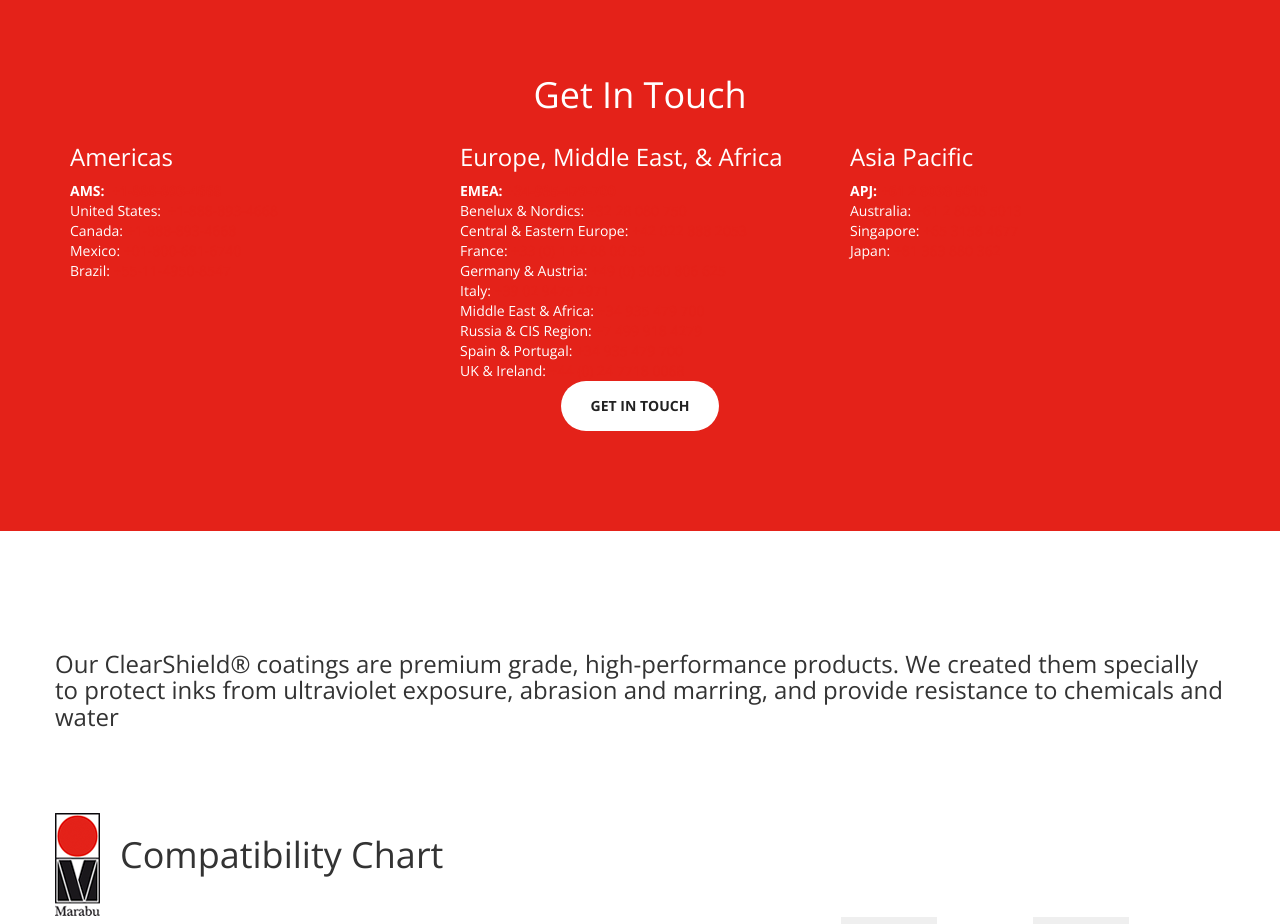
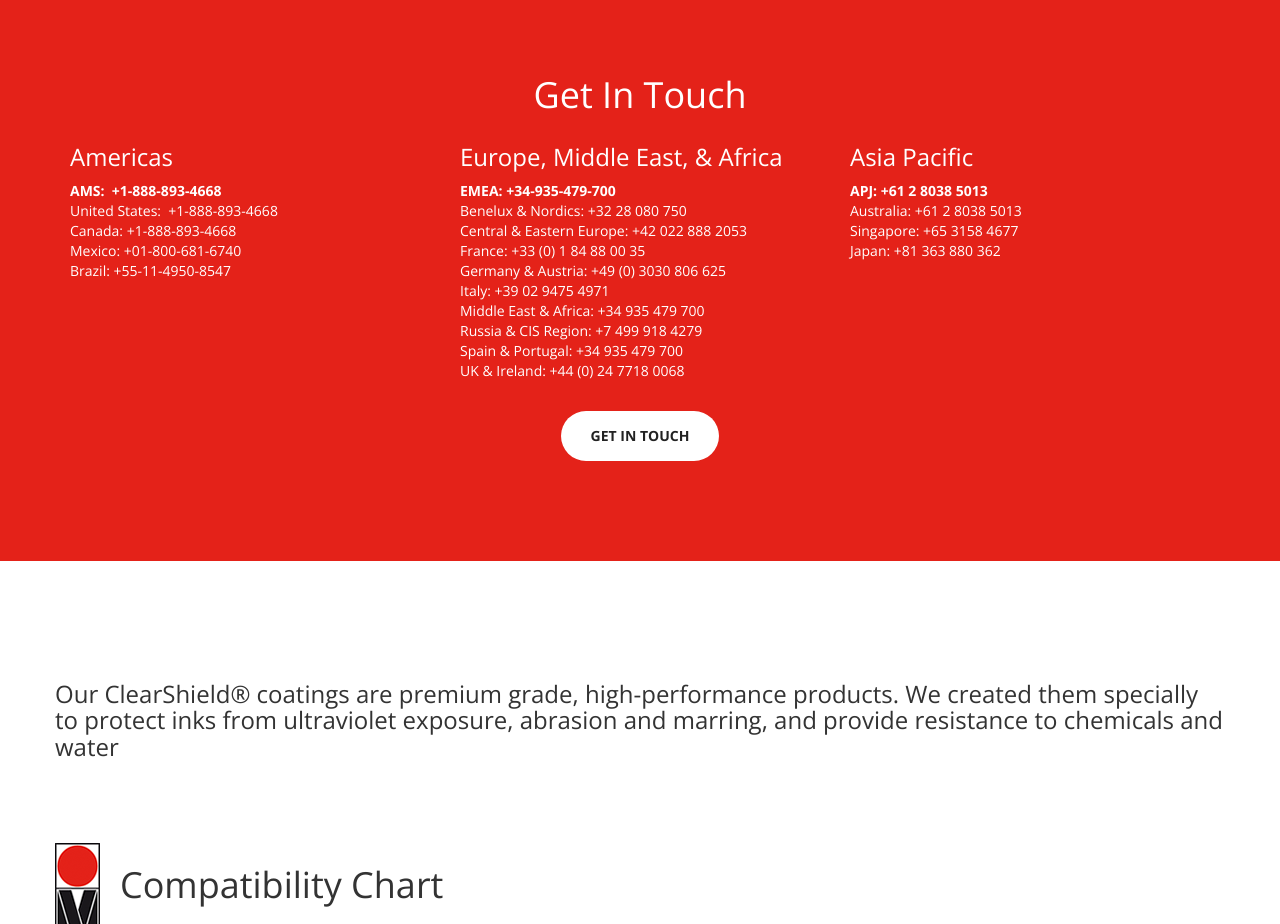
Before and after one commit to s1holdings/marabu, a website: page index.html in a window 1280 px wide. Shown: the part 1800-2724 px from the top of the page. Drawn offline with nearby package versions, Linux system fonts and the light colour scheme.

Commit message:
Contact link styles added

```diff
--- a/css/creative.css
+++ b/css/creative.css
@@ -423,6 +423,15 @@
   #appliquids > .container > .row > .col-lg-3.col-md-3 > div > h3 {
     margin-top: 0 !important;
   }
+  .git {
+    margin-bottom: 30px;
+  }
+  .git a {
+    color: #fff;
+  }
+  .git a:hover {
+    color: #2672ec;
+  }
   h1.charthead {
     display: inline-block;
     margin-left: 20px;
```
